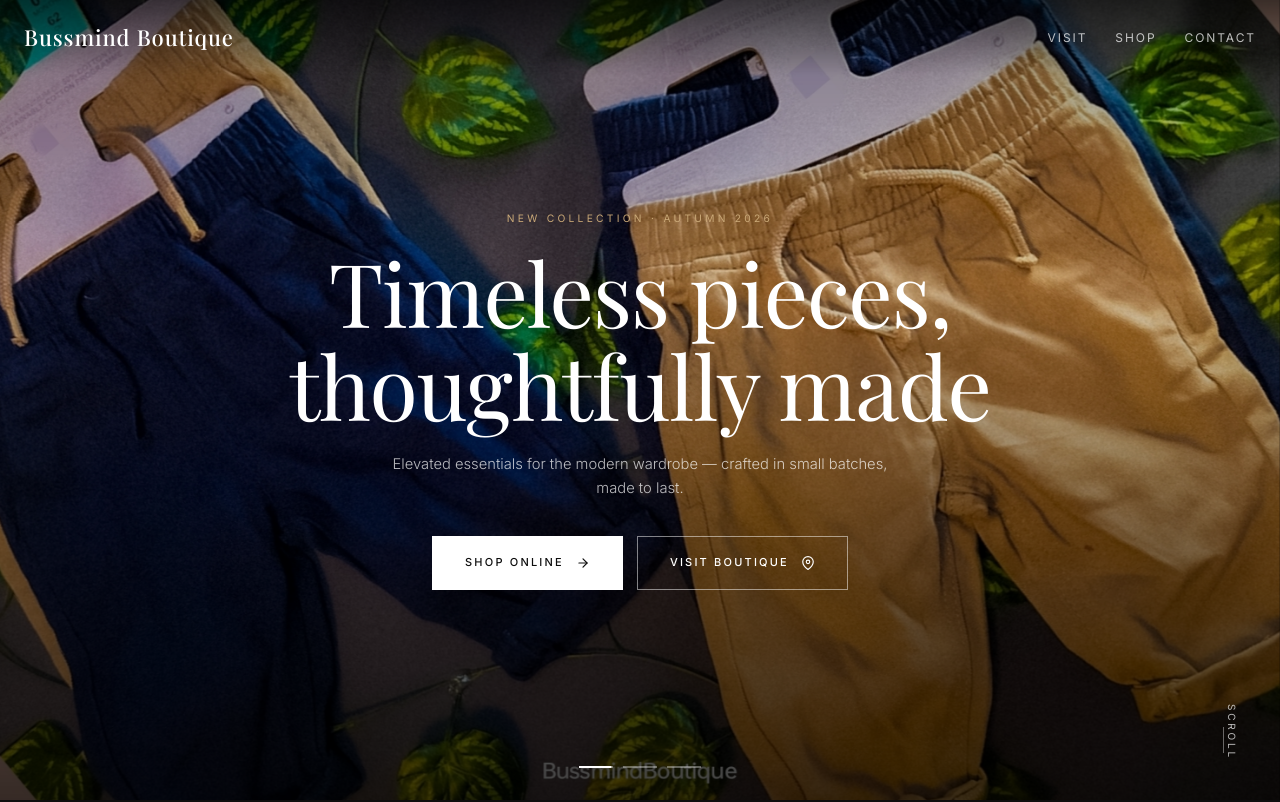
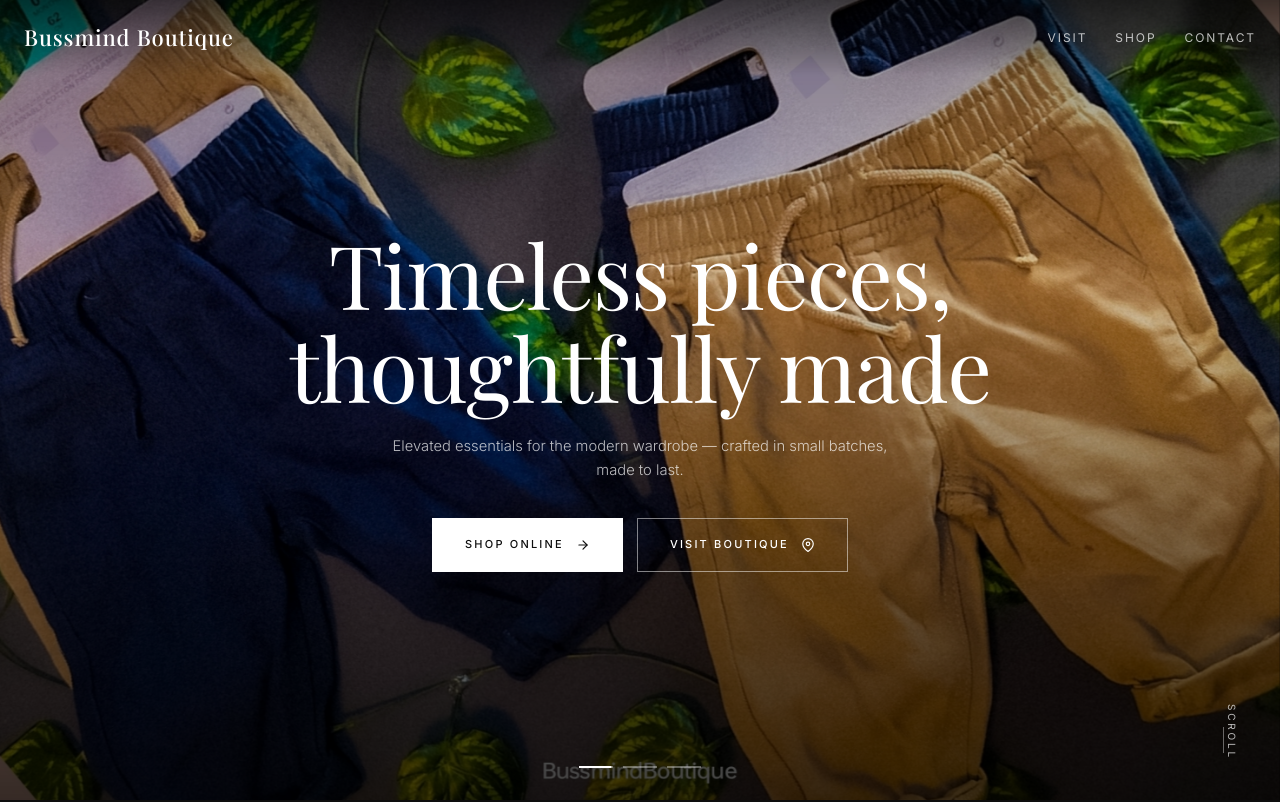
Before and after one commit to wondahr/BussmindBoutique-landing-, a plain HTML site: page index.html in a window 1280 px wide. Shown: the top 802 px of the page. Drawn offline with nearby package versions, Linux system fonts and the light colour scheme.

Commit message:
Remove eyebrow text for new collection

```diff
--- a/index.html
+++ b/index.html
@@ -653,7 +653,6 @@ button:focus-visible {
 
   <!-- CONTENT -->
   <div class="hero__content">
-    <p class="eyebrow">New Collection · Autumn 2026</p>
     <h1 class="hero__heading">Timeless pieces, thoughtfully made</h1>
     <p class="hero__sub">Elevated essentials for the modern wardrobe — crafted in small batches, made to last.</p>
 
```
